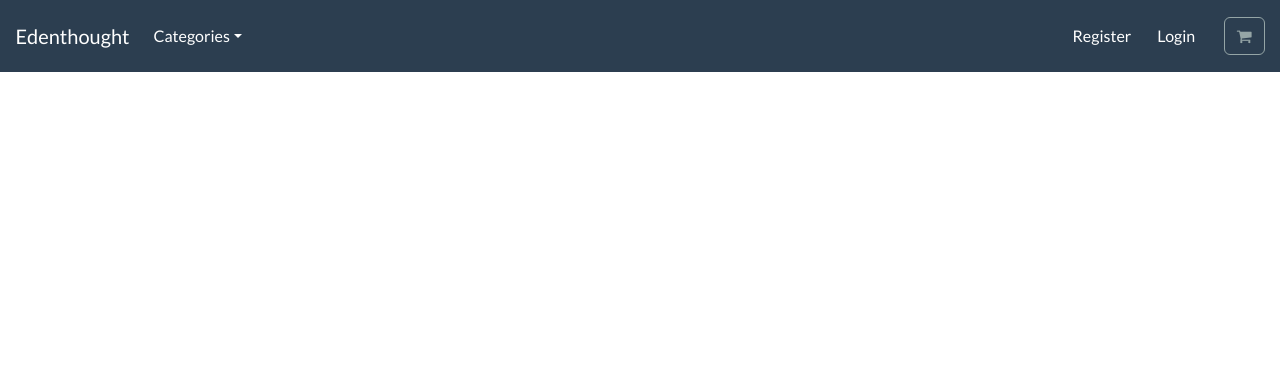
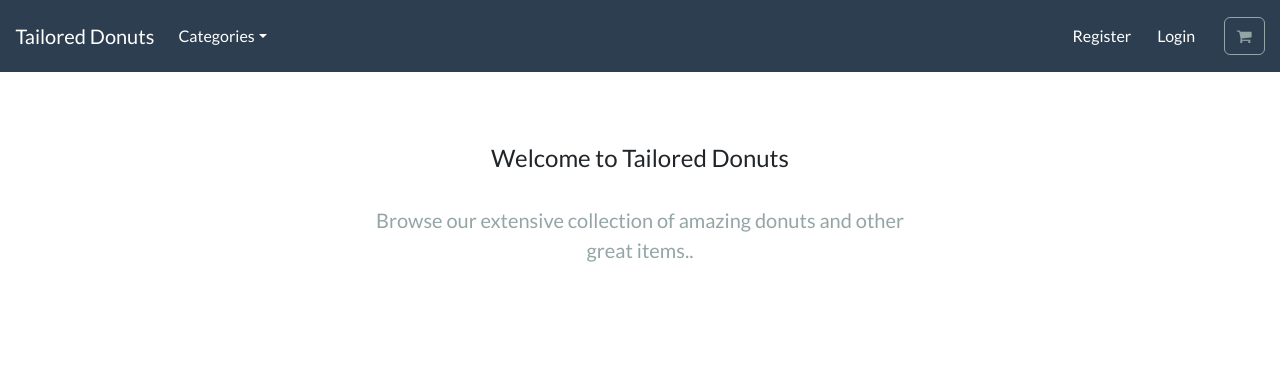
Before and after one commit to mikec95/tailoreddonuts, a Django app: page / in a window 1280 px wide. Shown: the top 376 px of the page. Run offline with Django 5.2, Linux system fonts and the light colour scheme; some libraries are stand-ins or nearby versions.

Commit message:
More stuff

```diff
--- a/store/templates/store/base.html
+++ b/store/templates/store/base.html
@@ -4,7 +4,7 @@
     <head>
         <meta charset="utf-8" />
         <meta name="viewport" content="width=device-width, initial-scale=1">
-        <title>Edenthought</title>
+        <title>Tailored Donuts</title>
         <!-- CSS -->
         <link rel="stylesheet"
               href="https://bootswatch.com/5/flatly/bootstrap.min.css">
@@ -22,7 +22,7 @@
         <script src="https://maxcdn.bootstrapcdn.com/bootstrap/4.0.0/js/bootstrap.min.js"></script>
     </head>
     <nav class="navbar navbar-expand-lg bg-primary justify-content-center">
-        <a class="navbar-brand main-heading text-white" href="{% url 'store' %}">&nbsp; &nbsp; Edenthought</a>
+        <a class="navbar-brand main-heading text-white" href="{% url 'store' %}">&nbsp; &nbsp; Tailored Donuts</a>
         <button class="navbar-toggler"
                 type="button"
                 data-toggle="collapse"
--- a/store/templates/store/store.html
+++ b/store/templates/store/store.html
@@ -1,5 +1,15 @@
 {% extends "./base.html" %}
-{% block cssfiles %}
-{% endblock cssfiles %}
+{% load static %}
 {% block content %}
-{% endblock content %}
+    <!-- Introduction section -->
+    <section class="py-4 text-center container">
+        <div class="row py-lg-5">
+            <div class="col-lg-6 col-md-8 mx-auto">
+                <h4>Welcome to Tailored Donuts</h4>
+                <br>
+                <p class="lead text-muted">Browse our extensive collection of amazing donuts and other great items..</p>
+                <br>
+            </div>
+        </div>
+    </section>
+{% endblock %}
```
